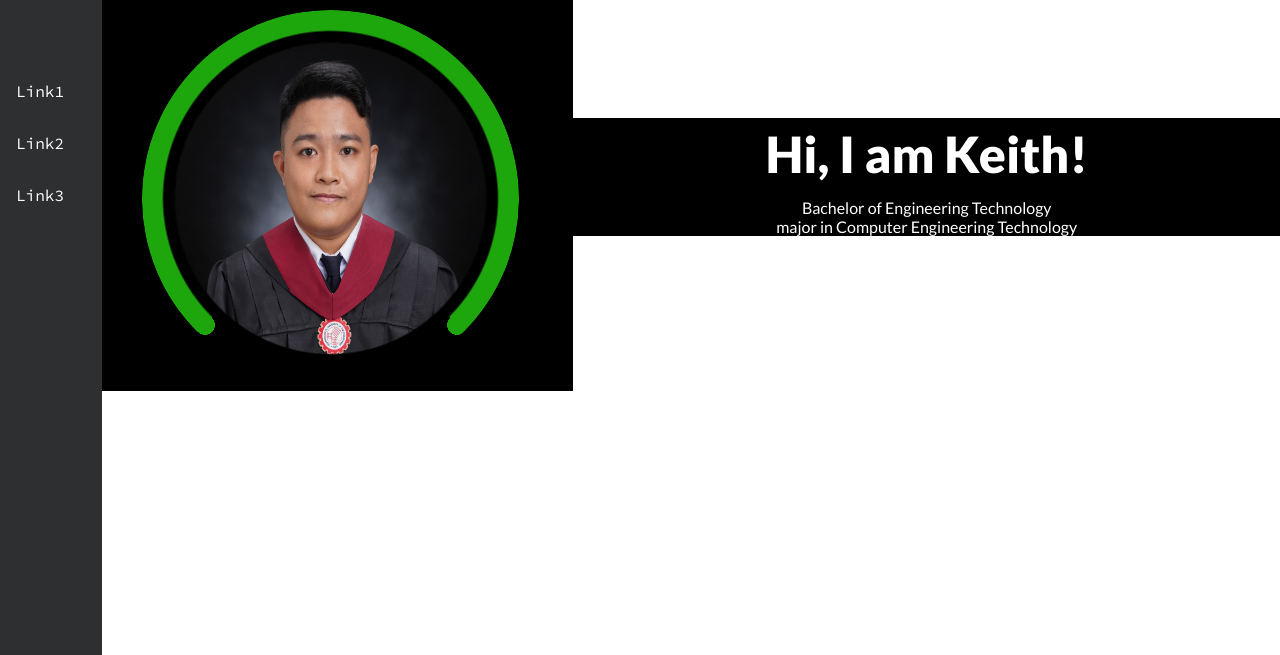
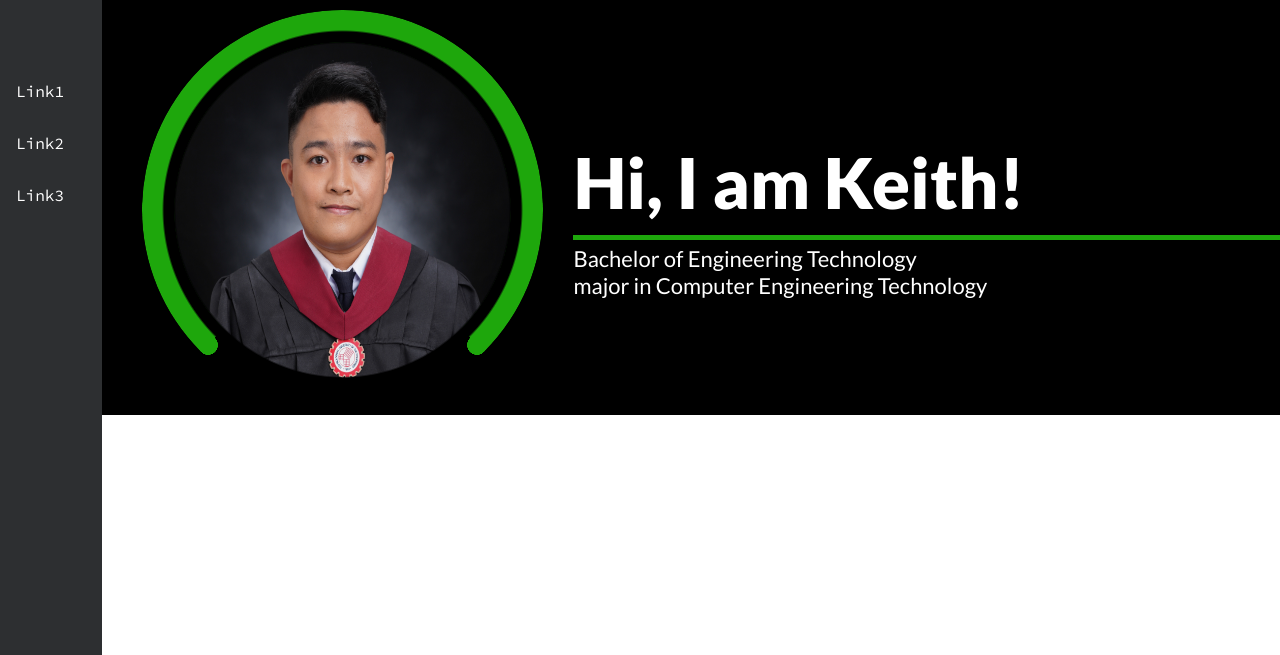
Before and after one commit to LeZione/MyPortfolio, a PHP site: template public/pages/myProfile.php in a window 1280 px wide. Shown: the part 52-707 px from the top of the page. Run offline with PHP 8.4, Linux system fonts and the light colour scheme; the template is opened without the code that fills it, so the values that code supplies are empty; some libraries are stand-ins or nearby versions; some web fonts are replaced.

Commit message:
Picture and Name's Design and Layout

```diff
--- a/public/pages/myProfile.php
+++ b/public/pages/myProfile.php
@@ -11,7 +11,6 @@
         <link href="https://fonts.googleapis.com/css2?family=Kanit:ital,wght@0,100;0,200;0,300;0,400;0,500;0,600;0,700;0,800;0,900;1,100;1,200;1,300;1,400;1,500;1,600;1,700;1,800;1,900&family=Lato:ital,wght@0,100;0,300;0,400;0,700;0,900;1,100;1,300;1,400;1,700;1,900&display=swap" rel="stylesheet">
         <link rel="stylesheet" href="reset.css">
     </head>
-
     <body>
         <div class="sideNav">
             <div class="menu">
@@ -29,12 +28,14 @@
             <div class="mainContent">
                 <div class="myIntroduction">
                     <div class="myPicture">
-                        <img src = "/assets/img/Pradoo.png">
+                        <img src = "img/Pradoo.png">
                     </div>
                     <div class="introSentence">
-                        <div class ="a">Hi, I am Keith!</div>
-                        <div class = "b">Bachelor of Engineering Technology</div>
-                        <div class = "c">major in Computer Engineering Technology</div>
+                        <div class = "myNameAndCourse">
+                            <div class ="a">Hi, I am Keith!</div>
+                            <div class = "b">Bachelor of Engineering Technology</div>
+                            <div class = "c">major in Computer Engineering Technology</div>
+                        </div>
                     </div>
                 </div>
             </div>
--- a/public/style.css
+++ b/public/style.css
@@ -57,19 +57,19 @@ body{
 .mainContent{
     width: 100%;
     height: 720px;
-    background-color: white;
+    background-color:white;
     /*margin-left: 1%;
     margin-top: 10px;
     margin-bottom: 10px;*/
 }
 
 .myIntroduction{
-    background-color: rgb(32, 30, 30);
+    background-color: black;
     margin-top: 0;
+    height: 415px;
 }
 
 .myIntroduction div{
-    background-color: black;
     float: left;
     height: 100%;
 }
@@ -95,7 +95,7 @@ body{
     --gap: 12px;
     --color: #1ea70c;
 
-    width: 80%;
+    width: 85%;
     aspect-ratio: 1;
     box-sizing: border-box;
     border-radius:50%;
@@ -132,32 +132,51 @@ body{
 }
 
 .introSentence{
-    top:50%;
+    /*top:50%;
     left: 50%;
-    transform: translate(0,100%);
+    transform: translate(0,100%);*/
     width: 60%;
     height: 100%;
     align-items:last baseline;
 }
 
+.introSentence .myNameAndCourse{
+    height: 200px;
+    margin: 140px 0 0 0;
+    padding: 0;
+
+}
 .introSentence div{
-    margin: 0;
-    padding: 0;
-    text-align: center;
+    /*text-align: center;*/
     font-family: "Lato", sans-serif;
     width: 100%;
-    height: 33.33%;
 }
 
 .introSentence .a{
-    margin:0 0 20px 0;
-    padding: 0;
-    top: 50%;
+    margin:0 0 5px 0;
+    padding: 0 0 10px 0;
+    height: 100px;
+    /*top: 50%;
     left: 50%;
-    transform: translate(0,10%);
-    font-size: 50px;
+    transform: translate(0,10%);*/
+    font-size: 70px;
     font-weight: 900;
     font-style: normal;
+    border-bottom: 5px solid #1ea70c;
+}
+
+.introSentence .b{
+    margin:0 0 5px 0;
+    padding: 0;
+    height: 22px;
+    font-size: 22px;
+}
+
+.introSentence .c{
+    margin:0;
+    padding: 0;
+    height: 22px;
+    font-size: 22px;
 }
 
 .footer{
```
